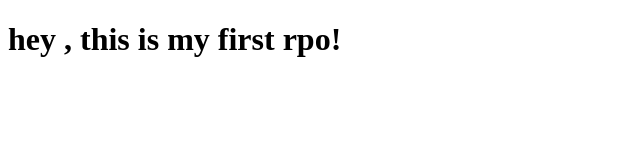
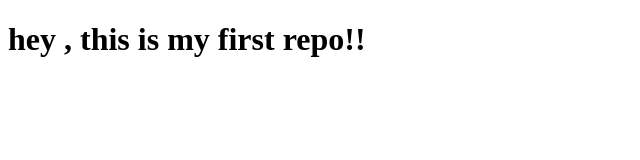
Before and after one commit to Manoj-goud/my-first-repo, a plain HTML site: page index.html in a window 1280 px wide. Shown: the full height of the page, 0-640 px from the left. Drawn offline with Linux system fonts and the light colour scheme.

Commit message:
change the spell of REPO

```diff
--- a/index.html
+++ b/index.html
@@ -5,6 +5,6 @@
     <title>First Repo</title>
   </head>
   <body>
-    <h1>hey , this is my first rpo!</h1>
+    <h1>hey , this is my first repo!!</h1>
   </body>
 </html>
```
